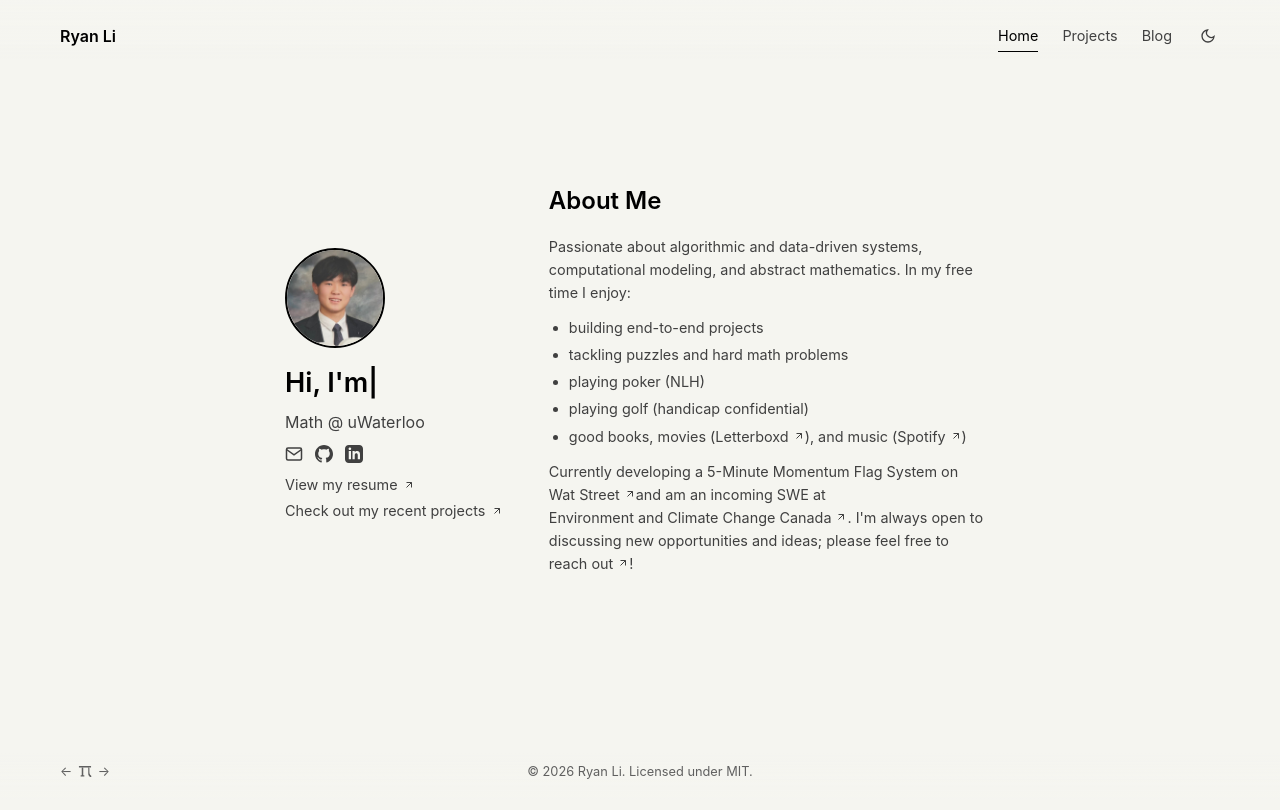
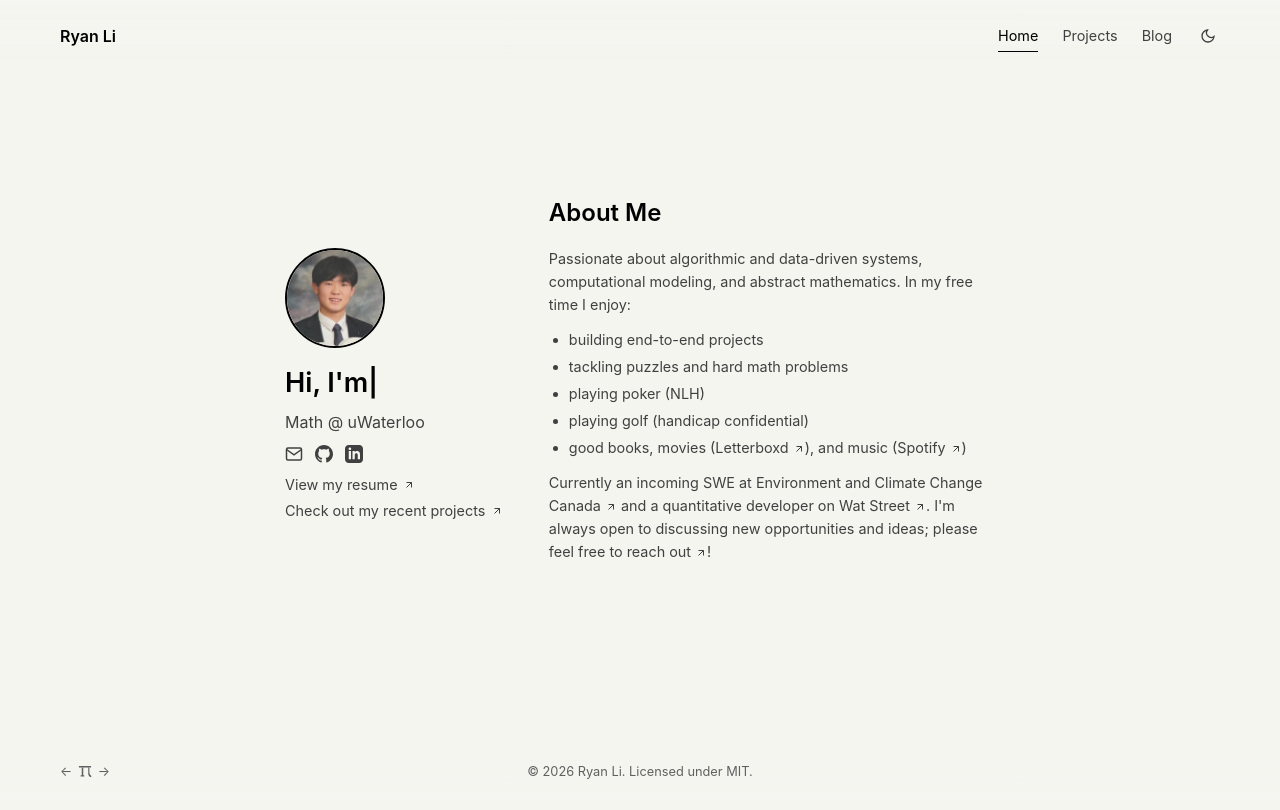
Before and after one commit to rli8145/rli-personal-website, a React (Vite) app: page / in a window 1280 px wide. Built offline with nearby package versions, Linux system fonts and the light colour scheme.

Commit message:
inline links for about me

```diff
--- a/src/components/About.css
+++ b/src/components/About.css
@@ -33,9 +33,7 @@
 }
 
 .about-text a.external-link {
-  display: inline-flex;
-  align-items: center;
-  gap: 0.25rem;
+  display: inline;
   font-size: 0.9rem;
   color: var(--text-secondary);
   text-decoration: none;
@@ -51,7 +49,9 @@
 .external-link svg {
   width: 12px;
   height: 12px;
-  flex-shrink: 0;
+  display: inline-block;
+  vertical-align: middle;
+  margin-left: 0.25rem;
 }
 
 @media (max-width: 900px) {
--- a/src/components/About.jsx
+++ b/src/components/About.jsx
@@ -18,17 +18,17 @@ function About() {
             <li>good books, movies (<a href="https://letterboxd.com/rli8145/" target="_blank" rel="noopener noreferrer" className="external-link">Letterboxd<svg width="12" height="12" viewBox="0 0 24 24" fill="none" stroke="currentColor" strokeWidth="2"><line x1="7" y1="17" x2="17" y2="7"/><polyline points="7 7 17 7 17 17"/></svg></a>), and music (<a href="https://open.spotify.com/user/ryanli-nz" target="_blank" rel="noopener noreferrer" className="external-link">Spotify<svg width="12" height="12" viewBox="0 0 24 24" fill="none" stroke="currentColor" strokeWidth="2"><line x1="7" y1="17" x2="17" y2="7"/><polyline points="7 7 17 7 17 17"/></svg></a>)</li>
           </ul>
           <p>
-            Currently developing a 5-Minute Momentum Flag System on{' '}
-            <a href="https://www.linkedin.com/company/wat-street/" target="_blank" rel="noopener noreferrer" className="external-link">
-              Wat Street
+            Currently an incoming SWE at{' '}
+            <a href="https://www.canada.ca/en/environment-climate-change.html" target="_blank" rel="noopener noreferrer" className="external-link">
+              Environment and Climate Change Canada
               <svg width="12" height="12" viewBox="0 0 24 24" fill="none" stroke="currentColor" strokeWidth="2">
                 <line x1="7" y1="17" x2="17" y2="7"/>
                 <polyline points="7 7 17 7 17 17"/>
               </svg>
             </a>
-            and am an incoming SWE at{' '}
-            <a href="https://www.canada.ca/en/environment-climate-change.html" target="_blank" rel="noopener noreferrer" className="external-link">
-              Environment and Climate Change Canada
+            {' '}and a quantitative developer on{' '}
+            <a href="https://www.linkedin.com/company/wat-street/" target="_blank" rel="noopener noreferrer" className="external-link">
+              Wat Street
               <svg width="12" height="12" viewBox="0 0 24 24" fill="none" stroke="currentColor" strokeWidth="2">
                 <line x1="7" y1="17" x2="17" y2="7"/>
                 <polyline points="7 7 17 7 17 17"/>
```
